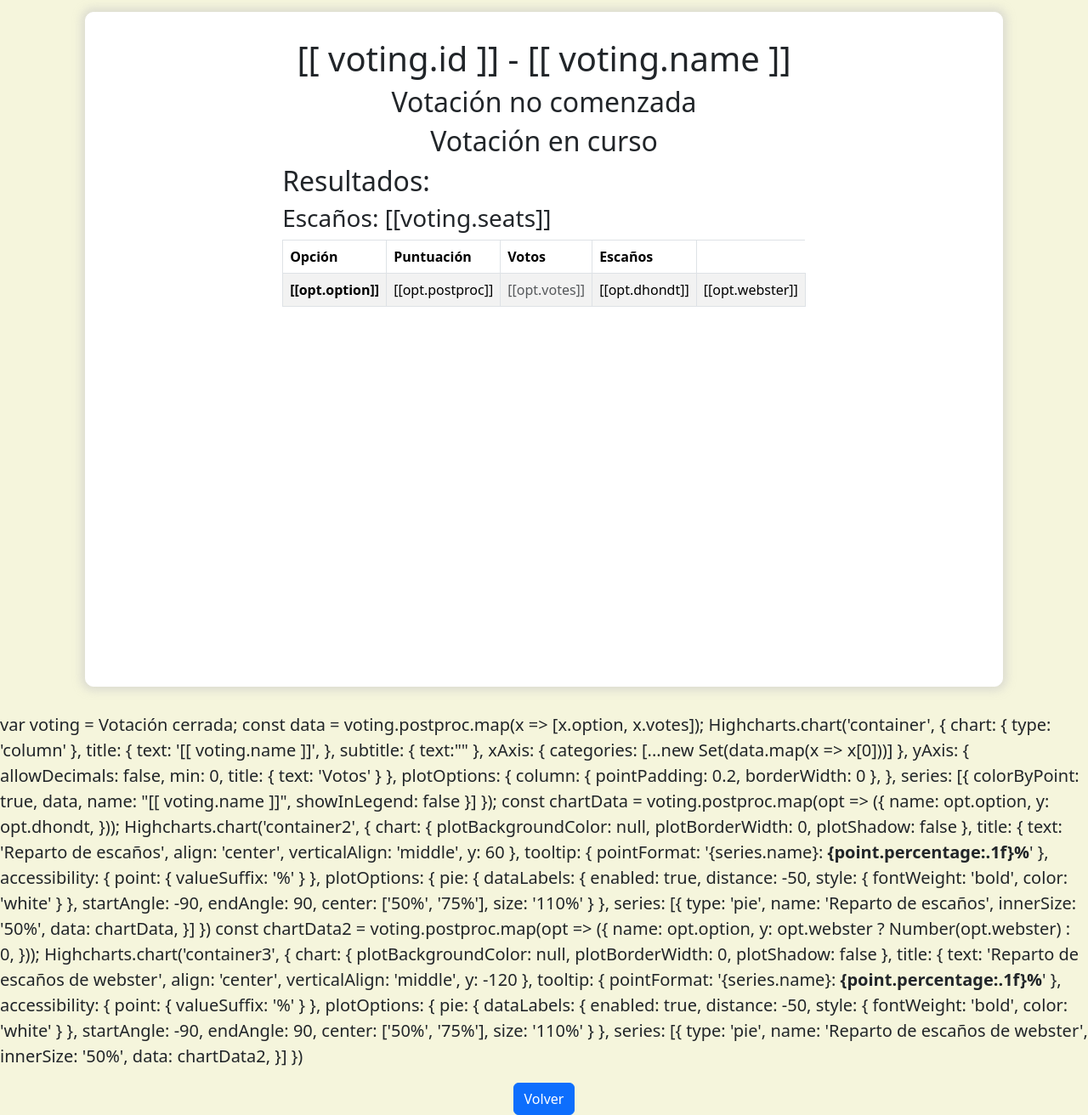
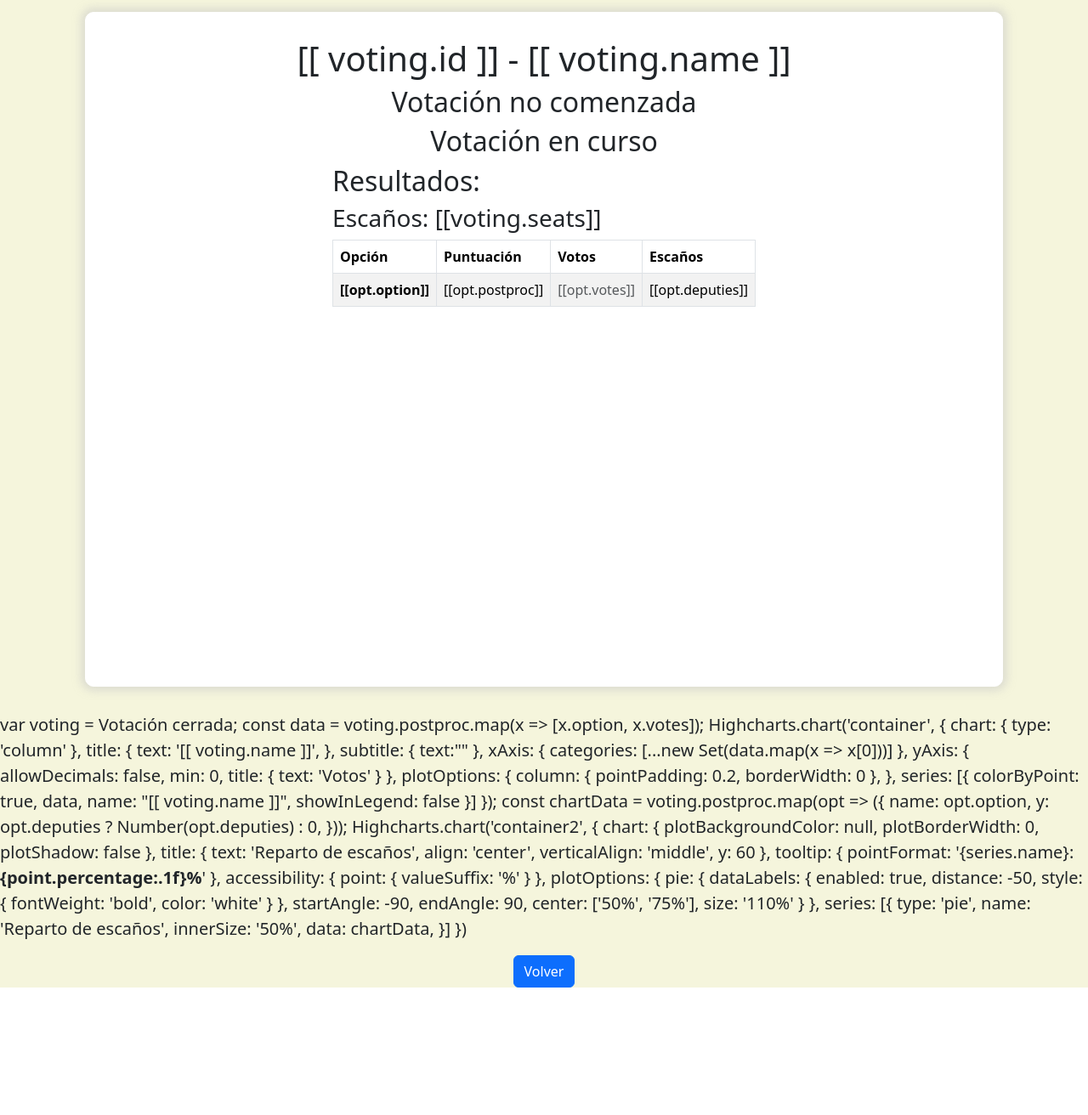
Before and after one commit to Decide-chiquito/decide-part-chiquito, a Django app: template decide/visualizer/templates/visualizer/visualizer.html in a window 1280 px wide. Shown: the part 166-1478 px from the top of the page at 85% size. After the commit the page ends 1328 px from the top, so only its background shows below. Run offline with Django 3.2, Linux system fonts and the light colour scheme; the template is opened without the code that fills it: values that come from a table or form of the project are taken from there, others are empty; data comes from the database, SQL or seed files in the repository; some libraries are stand-ins or nearby versions.

Commit message:
fix Changed name in templates

```diff
--- a/decide/visualizer/templates/visualizer/visualizer.html
+++ b/decide/visualizer/templates/visualizer/visualizer.html
@@ -25,36 +25,32 @@
             <div v-else>
                 <h2 class="heading">Resultados:</h2>
 
-                <h3 v-if="voting.type == 'DHONDT' || voting.type == 'WEBSTER'">Escaños: [[voting.seats]] </h3>
+                <h3 v-if="voting.method == 'DHONDT' || voting.method == 'WEBSTER'">Escaños: [[voting.seats]] </h3>
 
                 <table class="table table-bordered table-striped">
                     <thead>
                         <tr>
                             <th>Opción</th>
-                            <th v-if="voting.type != 'DHONDT' && voting.type != 'WEBSTER'">Puntuación</th>
+                            <th v-if="voting.method != 'DHONDT' && voting.method != 'WEBSTER'">Puntuación</th>
                             <th>Votos</th>
-                            <th v-if="voting.type == 'DHONDT' || voting.type == 'WEBSTER'">Escaños</th>
+                            <th v-if="voting.method == 'DHONDT' || voting.method == 'WEBSTER'">Escaños</th>
                         </tr>
                     </thead>
                     <tbody>
                         <tr v-for="opt in voting.postproc" :key="opt.number">
                             <th>[[opt.option]]</th>
-                            <td v-if="voting.type != 'DHONDT' && voting.type != 'WEBSTER'">[[opt.postproc]]</td>
+                            <td v-if="voting.method != 'DHONDT' && voting.method != 'WEBSTER'">[[opt.postproc]]</td>
                             <td class="text-muted">[[opt.votes]]</td>
-                            <td v-if="voting.type == 'DHONDT'">[[opt.dhondt]]</td>
-                            <td v-if="voting.type == 'WEBSTER'">[[opt.webster]]</td>
+                            <td v-if="voting.method == 'DHONDT' || voting.method == 'WEBSTER'">[[opt.deputies]]</td>
                         </tr>
                     </tbody>
                 </table>
             </div>
-            <div v-if="voting.type == 'IDENTITY'" >
+            <div v-if="voting.method == 'IDENTITY'" >
                 <div id="container"></div>
             </div>
-            <div v-if="voting.type == 'DHONDT'">
+            <div v-if="voting.method == 'DHONDT' || voting.method == 'WEBSTER'">
                 <div id="container2"></div>
-            </div>
-            <div v-if="voting.type == 'WEBSTER'">
-                <div id="container3"></div>
             </div>
         </div>
 
@@ -95,7 +91,7 @@
         <component :is="'script'">
             const chartData = voting.postproc.map(opt => ({
                 name: opt.option,
-                y: opt.dhondt,
+                y: opt.deputies ? Number(opt.deputies) : 0,
               }));
             Highcharts.chart('container2', {
                 chart: {
@@ -141,56 +137,6 @@
                 }]
               })
         </component>
-        <component :is="'script'">
-            const chartData2 = voting.postproc.map(opt => ({
-                name: opt.option,
-                y: opt.webster ? Number(opt.webster) : 0,
-              }));
-            Highcharts.chart('container3', {
-                chart: {
-                  plotBackgroundColor: null,
-                  plotBorderWidth: 0,
-                  plotShadow: false
-                },
-                title: {
-                  text: 'Reparto de escaños de webster',
-                  align: 'center',
-                  verticalAlign: 'middle',
-                  y: -120
-                },
-                tooltip: {
-                  pointFormat: '{series.name}: <b>{point.percentage:.1f}%</b>'
-                },
-                accessibility: {
-                  point: {
-                    valueSuffix: '%'
-                  }
-                },
-                plotOptions: {
-                  pie: {
-                    dataLabels: {
-                      enabled: true,
-                      distance: -50,
-                      style: {
-                        fontWeight: 'bold',
-                        color: 'white'
-                      }
-                    },
-                    startAngle: -90,
-                    endAngle: 90,
-                    center: ['50%', '75%'],
-                    size: '110%'
-                  }
-                },
-                series: [{
-                  type: 'pie',
-                  name: 'Reparto de escaños de webster',
-                  innerSize: '50%',
-                  data: chartData2,
-                }]
-              })
-        </component>
-
 
         <div class="center">
             <button class="btn btn-primary mt-3" v-on:click="comeBack">
```
Also changed, not shown: decide/visualizer/templates/visualizer/visualizer_mobile.html (+3 -4 lines).
